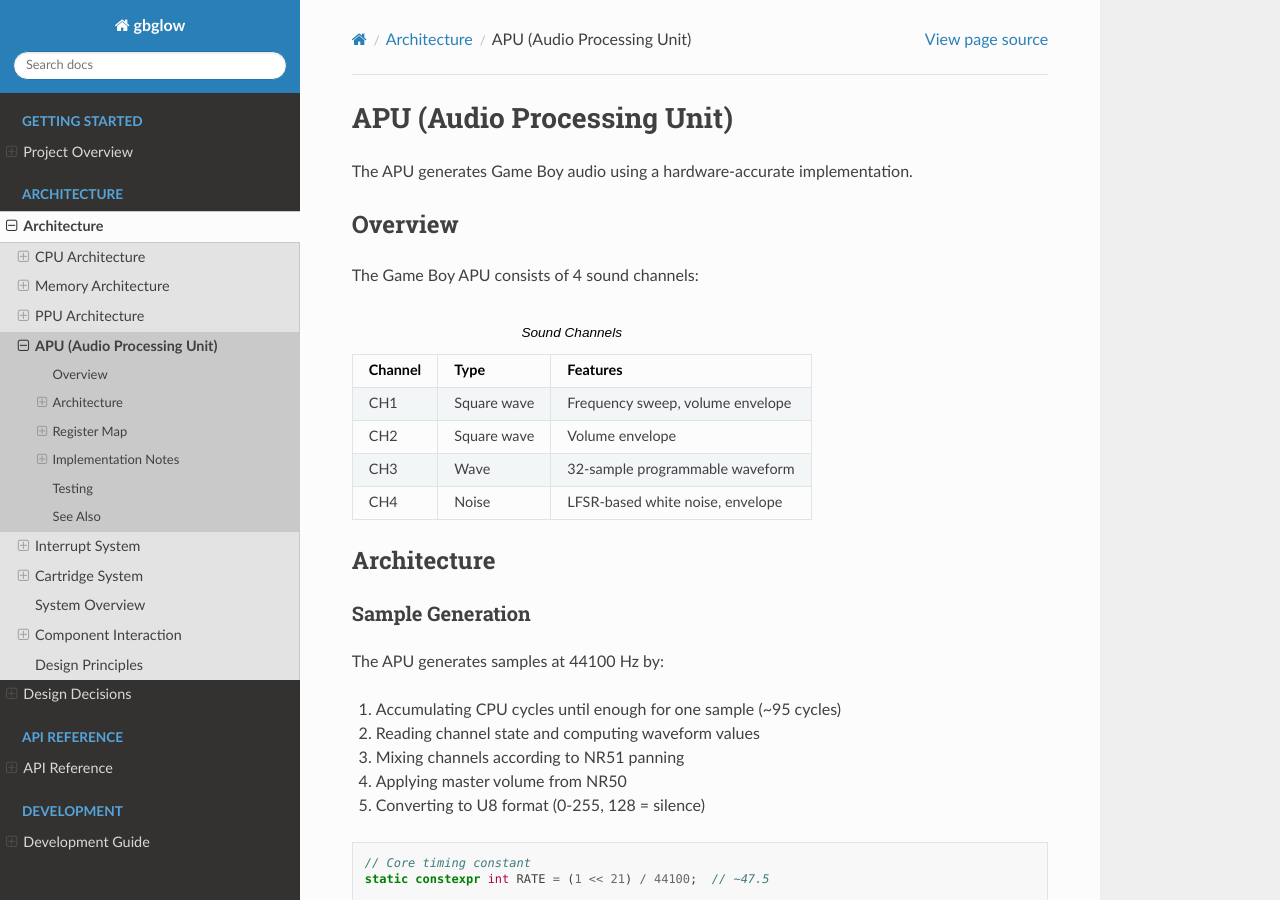
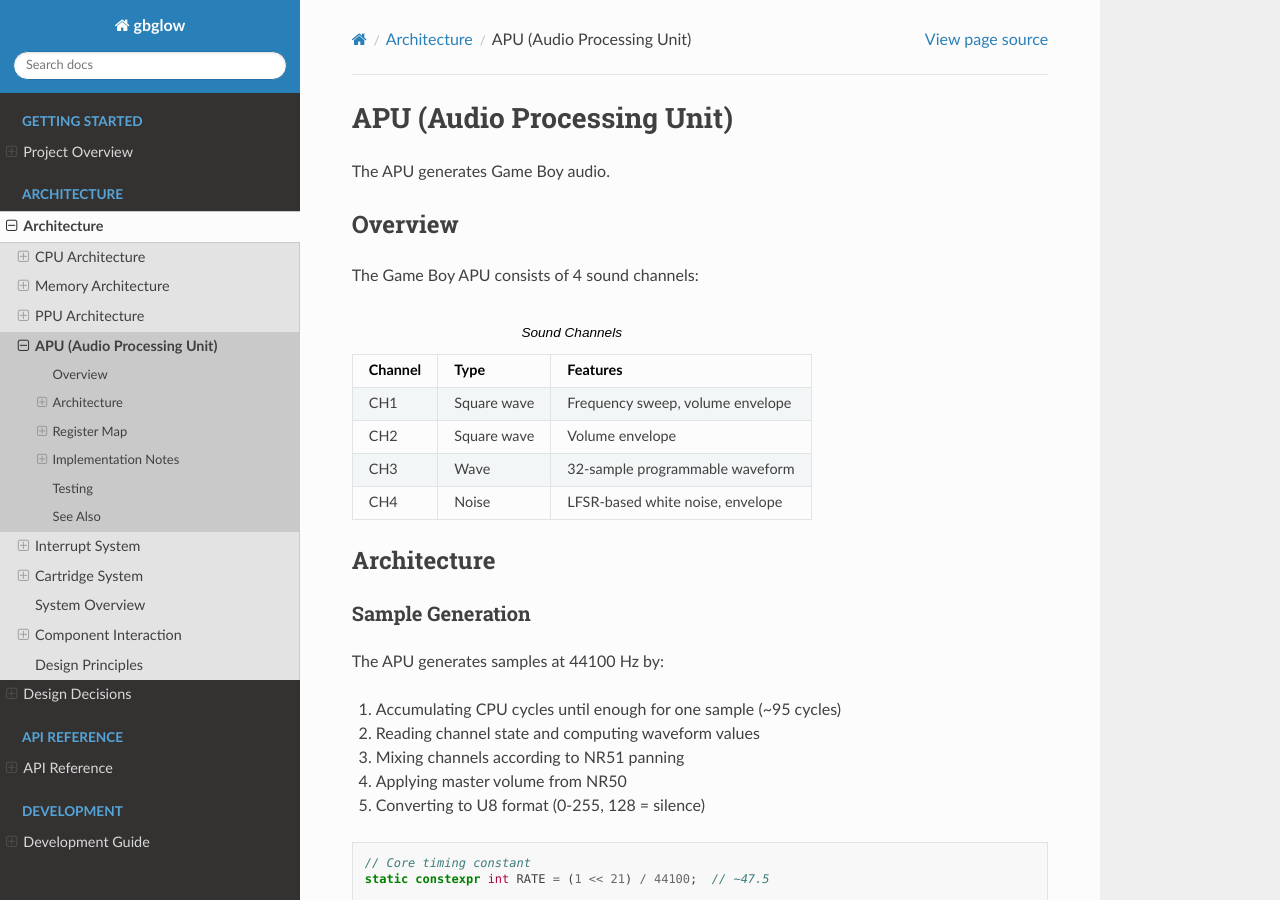
Before and after one commit to byteshiftlabs/gbglow, a Sphinx documentation site: the page built from docs/architecture/apu.rst, in a window 1280 px wide and 900 px high. Built offline with Sphinx 7.4.7 and the Read the Docs theme 3.1.0, drawn with Linux system fonts in a browser that asks for light colours.

Commit message:
Removed hardware-accuracy claims the project does not substantiate

```diff
--- a/docs/architecture/apu.rst
+++ b/docs/architecture/apu.rst
@@ -1,7 +1,7 @@
 APU (Audio Processing Unit)
 ===========================
 
-The APU generates Game Boy audio using a hardware-accurate implementation.
+The APU generates Game Boy audio.
 
 Overview
 --------
--- a/docs/architecture/ppu.rst
+++ b/docs/architecture/ppu.rst
@@ -705,7 +705,7 @@ Implemented Features
 * ✅ Sprite rendering (8x8 and 8x16)
 * ✅ Sprite priority system
 * ✅ OAM DMA transfer
-* ✅ Hardware-accurate sprite visibility
+* ✅ Sprite visibility rules
 * ✅ Sprite flip (X and Y)
 * ✅ Proper 8x16 tile selection
 * ✅ STAT interrupts (HBlank, OAM, LYC=LY) with rising-edge deduplication
```
Also changed, not shown: 1 other file.
